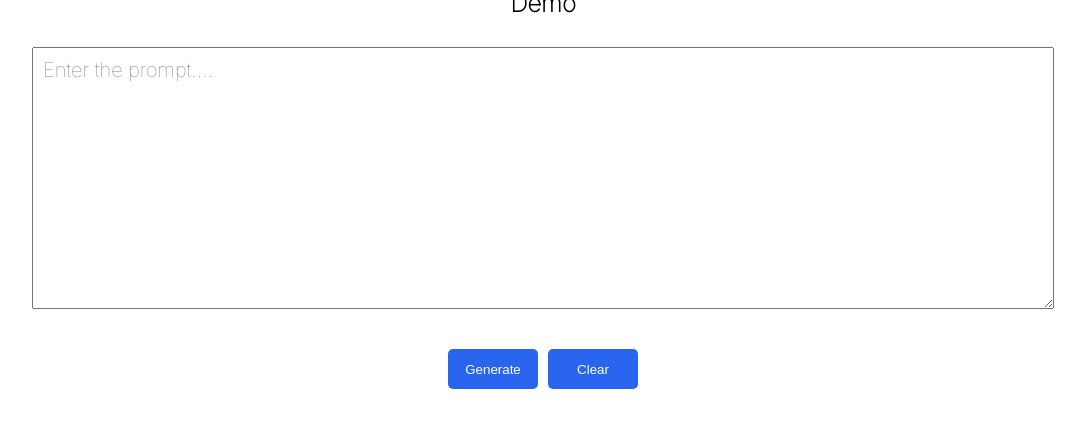
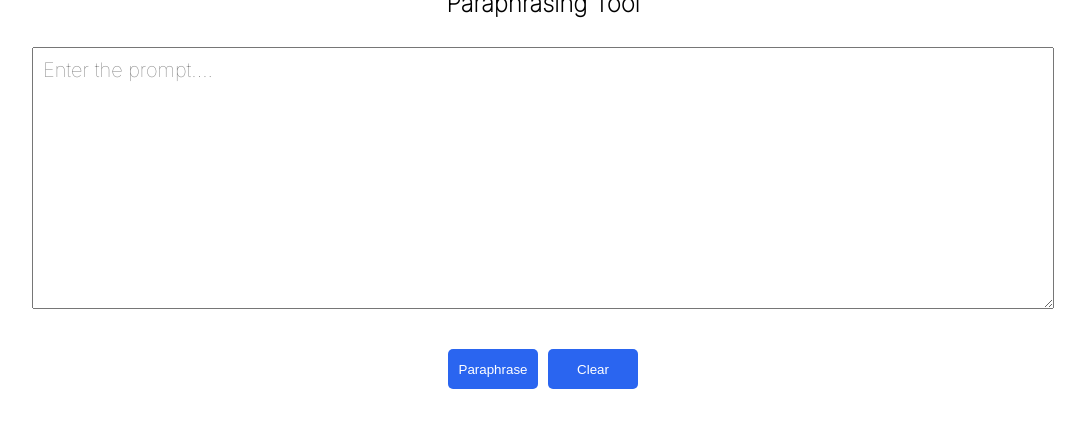
Before and after one commit to Yashwanth2008/Gen-AI-Demo, a React (Vite) app: page / in a window 1280 px wide. Shown: the top 428 px of the page, without its empty margins (97-1182 px from the left). Built offline with nearby package versions, Linux system fonts and the light colour scheme.

Commit message:
Paraphrasing Tool Changes

```diff
--- a/src/App.jsx
+++ b/src/App.jsx
@@ -7,17 +7,20 @@ function Gemini_API() {
   const [prompt, setPrompt] = useState();
   const [response, setResponse] = useState();
 
-  const handleGenerate = async () => {
+  const handleRephrase = async () => {
     const genAI = new GoogleGenerativeAI(
       "AIzaSyAAwRHDl2BodreDhIZmGGHAX4M1rrEHeKk"
     );
     const model = genAI.getGenerativeModel({ model: "gemini-1.5-flash" });
+
     try {
-      const result = await model.generateContent(`${prompt}`);
-      setResponse(result.response.text());
+      const taskPrompt = `Please rephrase the following sentence in a professional manner:\n"${prompt}"`;
+      const result = await model.generateContent(taskPrompt);
+
+      setResponse(result.response.text);
     } catch (error) {
-      console.error("Error generating content:", error);
-      setResponse("An error occurred while generating content.");
+      console.error("Error rephrasing content:", error);
+      setResponse("An error occurred while rephrasing the sentence.");
     }
   };
 
@@ -28,7 +31,7 @@ function Gemini_API() {
 
   return (
     <div className="overall-wrapper">
-      <h2>Demo</h2>
+      <h2>Paraphrasing Tool</h2>
       <textarea
         className="Prompt-area"
         rows="4"
@@ -39,7 +42,7 @@ function Gemini_API() {
       ></textarea>
       <br />
       <div className="buttons">
-        <Button title="Generate" functionality={handleGenerate}/>
+        <Button title="Paraphrase" functionality={handleRephrase}/>
         <Button title="Clear" functionality={handleClear}/>
       </div>
       <div className="response-content">
```
